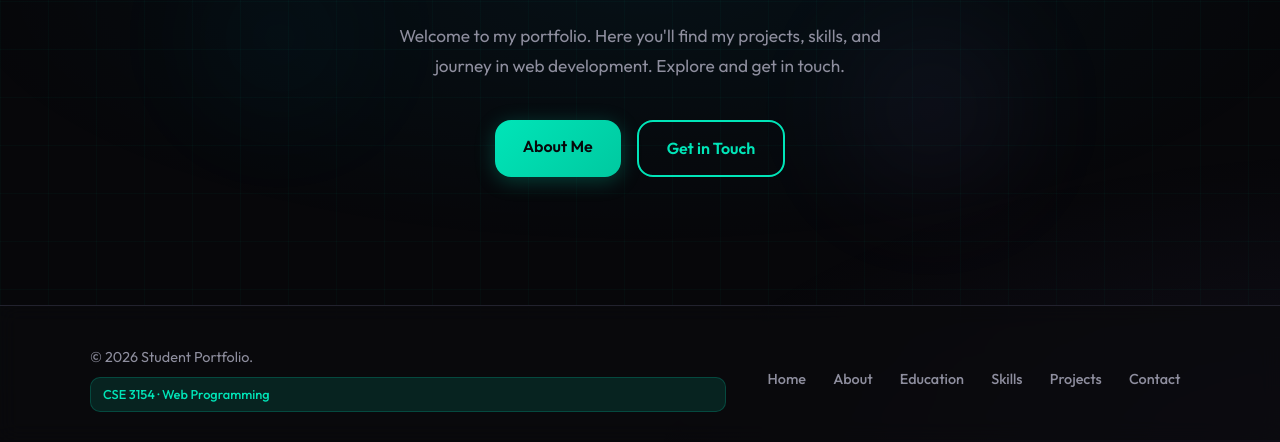
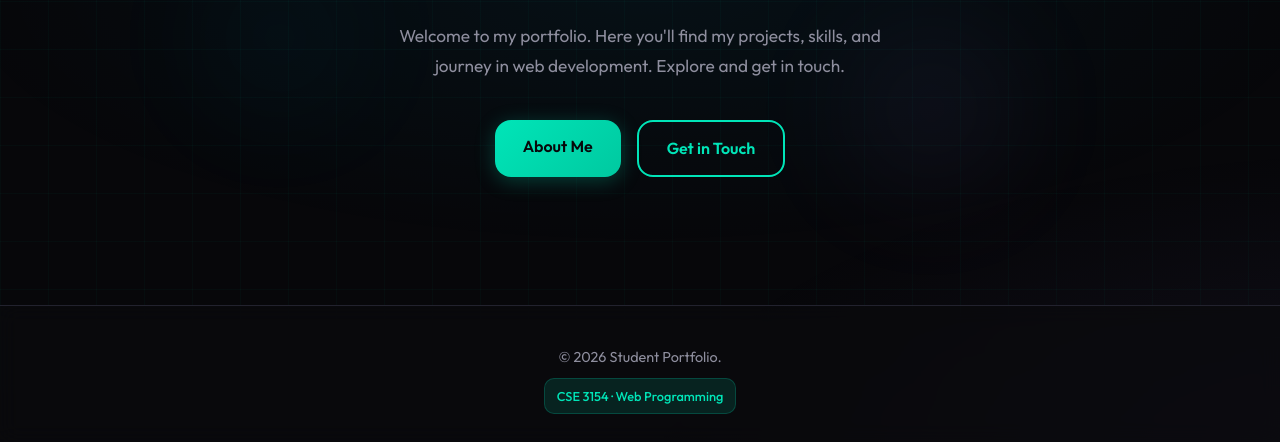
Before and after one commit to rik-byte-shifter/student-portfolio-website-vanilla, a plain HTML site: page index.html in a window 1280 px wide. Shown: the part 415-857 px from the top of the page. Drawn offline with Linux system fonts and the light colour scheme.

Commit message:
Updated footer

```diff
--- a/css/style.css
+++ b/css/style.css
@@ -960,17 +960,11 @@ body::before {
 .footer-inner {
     max-width: 1100px;
     margin: 0 auto;
-    display: grid;
-    grid-template-columns: 1fr auto;
-    gap: 2rem;
-    align-items: center;
-    flex-wrap: wrap;
-}
-
-.footer-inner > div {
+    text-align: center;
     display: flex;
     flex-direction: column;
-    gap: 0.5rem;
+    align-items: center;
+    gap: 0.6rem;
 }
 
 .footer-copy {
@@ -988,39 +982,6 @@ body::before {
     font-size: 0.8rem;
     font-weight: 500;
     color: var(--accent);
-}
-
-.footer-links {
-    display: flex;
-    flex-wrap: wrap;
-    gap: 0.5rem;
-    list-style: none;
-    margin: 0;
-    padding: 0;
-}
-
-.footer-links a {
-    color: var(--text-muted);
-    text-decoration: none;
-    padding: 0.35rem 0.6rem;
-    border-radius: var(--radius-sm);
-    font-weight: 500;
-    transition: color var(--transition), background var(--transition);
-}
-
-.footer-links a:hover {
-    color: var(--accent);
-    background: var(--accent-dim);
-}
-
-@media (max-width: 600px) {
-    .footer-inner {
-        grid-template-columns: 1fr;
-        text-align: center;
-    }
-    .footer-links {
-        justify-content: center;
-    }
 }
 
 /* ===== Success message (contact) ===== */
--- a/index.html
+++ b/index.html
@@ -49,18 +49,8 @@
 
     <footer class="site-footer">
         <div class="footer-inner">
-            <div>
-                <p class="footer-copy">&copy; <span id="year"></span> Student Portfolio.</p>
-                <span class="footer-badge">CSE 3154 · Web Programming</span>
-            </div>
-            <ul class="footer-links">
-                <li><a href="index.html">Home</a></li>
-                <li><a href="about.html">About</a></li>
-                <li><a href="education.html">Education</a></li>
-                <li><a href="skills.html">Skills</a></li>
-                <li><a href="projects.html">Projects</a></li>
-                <li><a href="contact.html">Contact</a></li>
-            </ul>
+            <p class="footer-copy">&copy; <span id="year"></span> Student Portfolio.</p>
+            <span class="footer-badge">CSE 3154 · Web Programming</span>
         </div>
     </footer>
     <button type="button" class="scroll-top" aria-label="Scroll to top" title="Scroll to top">
```
Also changed, not shown: about.html (+2 -12 lines), contact.html (+2 -12 lines), education.html (+2 -12 lines), projects.html (+2 -12 lines), skills.html (+2 -12 lines).
